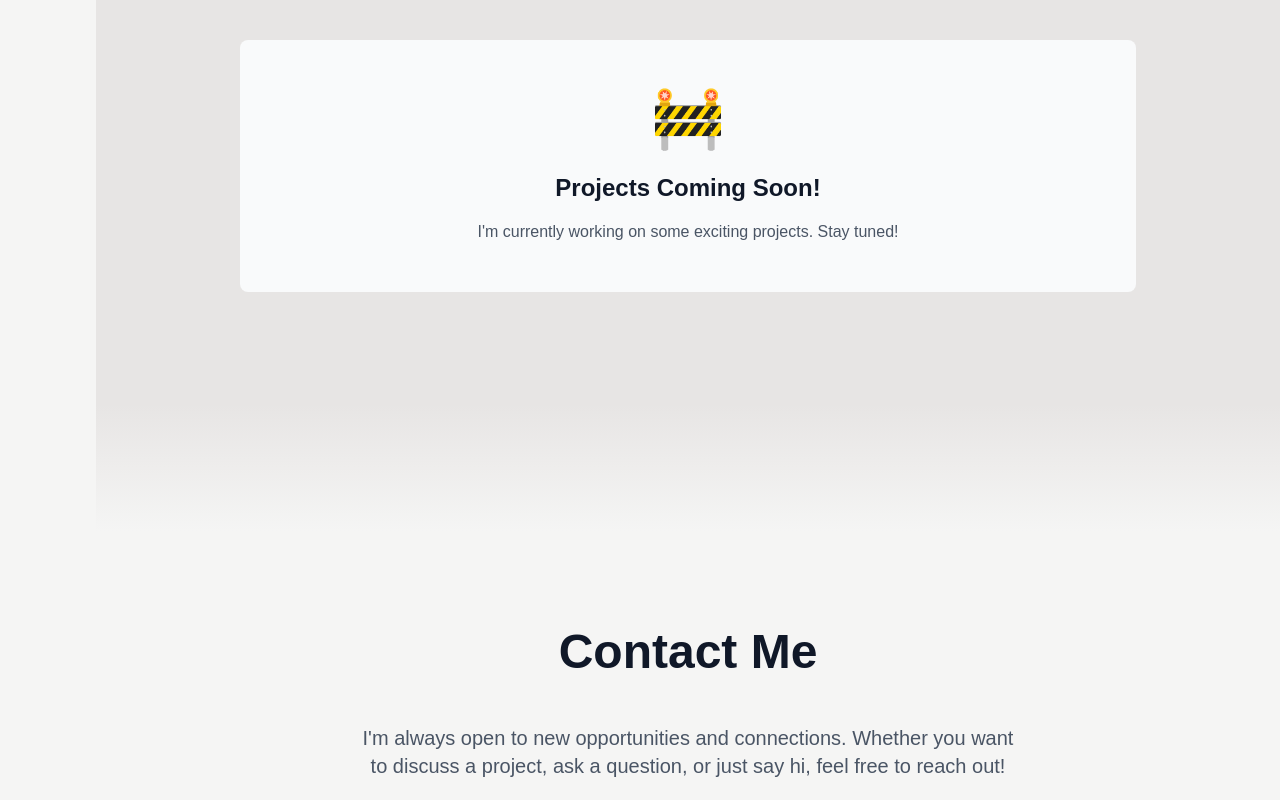
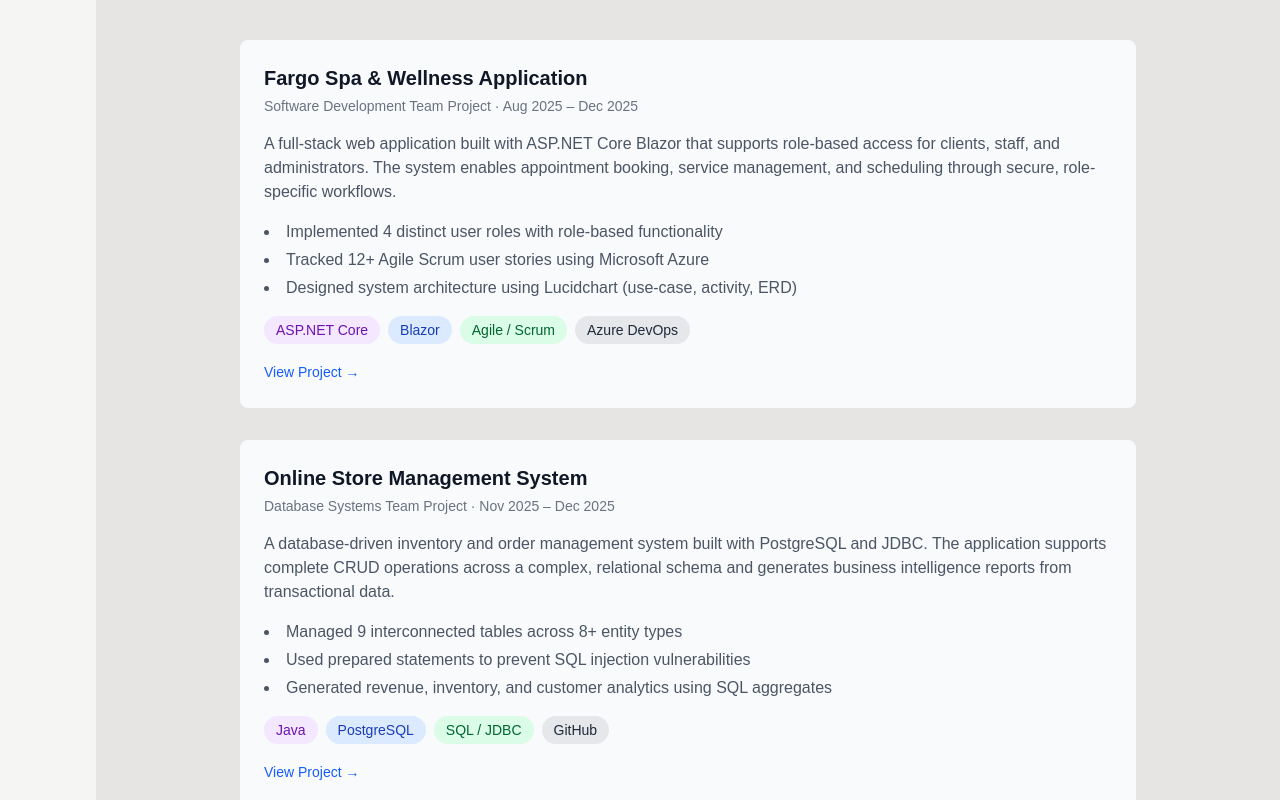
Before and after one commit to CohenReiland/personal-portfolio, a Next.js app: page / in a window 1280 px wide. Shown: the part 2140-2940 px from the top of the page. Built offline with nearby package versions, Linux system fonts and the light colour scheme; no server answers.

Commit message:
Added Two Projects

```diff
--- a/app/page.tsx
+++ b/app/page.tsx
@@ -168,38 +168,107 @@ export default function Home() {
           <h2 className="text-4xl md:text-5xl font-bold text-gray-900 dark:text-white mb-12 text-center">
             Projects
           </h2>
+          <div className="grid md:grid-col-2 gap-8">
+            {/* Project 1 */}
+            <div className="bg-gray-50 dark:bg-zinc-800 p-6 rounded-lg flex flex-col justify-between">
+              <div>
+                <h3 className="text-xl font-semibold text-gray-900 dark:text-white mb-1">
+                  Fargo Spa & Wellness Application
+                </h3>
+                <p className="text-sm text-gray-500 dark:text-gray-400 mb-4">
+                  Software Development Team Project · Aug 2025 – Dec 2025
+                </p>
 
-          <div className="bg-gray-50 dark:bg-zinc-800 p-12 rounded-lg text-center">
-            <div className="text-6xl mb-6">🚧</div>
-            <div className="text-2xl font-semibold text-gray-900 dark:text-white mb-4">
-              Projects Coming Soon!
+                <p className="text-gray-600 dark:text-gray-300 mb-4">
+                  A full-stack web application built with ASP.NET Core Blazor that supports
+                  role-based access for clients, staff, and administrators. The system enables
+                  appointment booking, service management, and scheduling through secure,
+                  role-specific workflows.
+                </p>
+
+                <ul className="list-disc list-inside text-gray-600 dark:text-gray-300 mb-4 space-y-1">
+                  <li>Implemented 4 distinct user roles with role-based functionality</li>
+                  <li>Tracked 12+ Agile Scrum user stories using Microsoft Azure</li>
+                  <li>Designed system architecture using Lucidchart (use-case, activity, ERD)</li>
+                </ul>
+              </div>
+
+              <div>
+                <div className="flex gap-2 flex-wrap mb-4">
+                  <span className="px-3 py-1 bg-purple-100 dark:bg-purple-900 text-purple-800 dark:text-purple-200 rounded-full text-sm">
+                    ASP.NET Core
+                  </span>
+                  <span className="px-3 py-1 bg-blue-100 dark:bg-blue-900 text-blue-800 dark:text-blue-200 rounded-full text-sm">
+                    Blazor
+                  </span>
+                  <span className="px-3 py-1 bg-green-100 dark:bg-green-900 text-green-800 dark:text-green-200 rounded-full text-sm">
+                    Agile / Scrum
+                  </span>
+                  <span className="px-3 py-1 bg-gray-200 dark:bg-gray-700 text-gray-800 dark:text-gray-200 rounded-full text-sm">
+                    Azure DevOps
+                  </span>
+                </div>
+
+                <a
+                  href="https://github.com/CohenReiland/Fargo-Spa-Wellness-Application"
+                  target="_blank"
+                  rel="noopener noreferrer"
+                  className="text-sm font-medium text-blue-600 dark:text-blue-400 hover:underline"
+                >
+                  View Project →
+                </a>
+              </div>
             </div>
-            <p className="text-gray-600 dark:text-gray-300 max-w-md mx-auto">
-              I'm currently working on some exciting projects. Stay tuned!
-            </p>
-          </div>
+            {/* Project 2 */}
+            <div className="bg-gray-50 dark:bg-zinc-800 p-6 rounded-lg flex flex-col justify-between">
+              <div>
+                <h3 className="text-xl font-semibold text-gray-900 dark:text-white mb-1">
+                  Online Store Management System
+                </h3>
+                <p className="text-sm text-gray-500 dark:text-gray-400 mb-4">
+                  Database Systems Team Project · Nov 2025 – Dec 2025
+                </p>
 
-          {/* This is what a project card will look like when you add them later */}
-          {/*
-          <div className="grid md:grid-cols-2 gap-8">
-            <div className="bg-gray-50 dark:bg-gray-800 p-6 rounded-lg">
-              <h3 className="text-xl font-semibold text-gray-900 dark:text-white mb-3">
-                Project Name
-              </h3>
-              <p className="text-gray-600 dark:text-gray-300 mb-4">
-                Project description goes here. What does it do? What technologies did you use?
-              </p>
-              <div className="flex gap-2 flex-wrap">
-                <span className="px-3 py-1 bg-blue-100 dark:bg-blue-900 text-blue-800 dark:text-blue-200 rounded-full text-sm">
-                  React
-                </span>
-                <span className="px-3 py-1 bg-blue-100 dark:bg-blue-900 text-blue-800 dark:text-blue-200 rounded-full text-sm">
-                  TypeScript
-                </span>
+                <p className="text-gray-600 dark:text-gray-300 mb-4">
+                  A database-driven inventory and order management system built with PostgreSQL
+                  and JDBC. The application supports complete CRUD operations across a complex,
+                  relational schema and generates business intelligence reports from transactional data.
+                </p>
+
+                <ul className="list-disc list-inside text-gray-600 dark:text-gray-300 mb-4 space-y-1">
+                  <li>Managed 9 interconnected tables across 8+ entity types</li>
+                  <li>Used prepared statements to prevent SQL injection vulnerabilities</li>
+                  <li>Generated revenue, inventory, and customer analytics using SQL aggregates</li>
+                </ul>
+              </div>
+
+              <div>
+                <div className="flex gap-2 flex-wrap mb-4">
+                  <span className="px-3 py-1 bg-purple-100 dark:bg-purple-900 text-purple-800 dark:text-purple-200 rounded-full text-sm">
+                    Java
+                  </span>
+                  <span className="px-3 py-1 bg-blue-100 dark:bg-blue-900 text-blue-800 dark:text-blue-200 rounded-full text-sm">
+                    PostgreSQL
+                  </span>
+                  <span className="px-3 py-1 bg-green-100 dark:bg-green-900 text-green-800 dark:text-green-200 rounded-full text-sm">
+                    SQL / JDBC
+                  </span>
+                  <span className="px-3 py-1 bg-gray-200 dark:bg-gray-700 text-gray-800 dark:text-gray-200 rounded-full text-sm">
+                    GitHub
+                  </span>
+                </div>
+
+                <a
+                  href="https://github.com/CohenReiland/Online-Store-Management-System"
+                  target="_blank"
+                  rel="noopener noreferrer"
+                  className="text-sm font-medium text-blue-600 dark:text-blue-400 hover:underline"
+                >
+                  View Project →
+                </a>
               </div>
             </div>
           </div>
-          */}
         </div>
         <div className="absolute bottom-0 left-0 w-full h-32 pointer-events-none bg-gradient-to-b from-transparent to-stone-100 dark:to-zinc-800" />
       </section>
```
